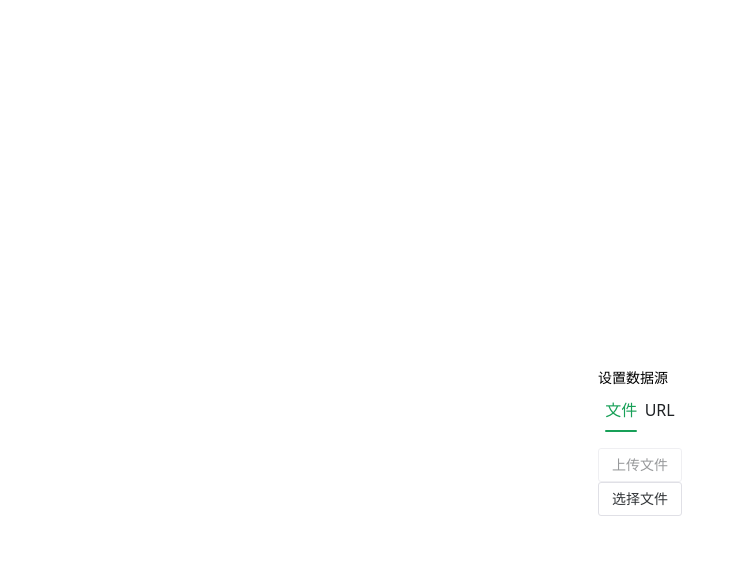
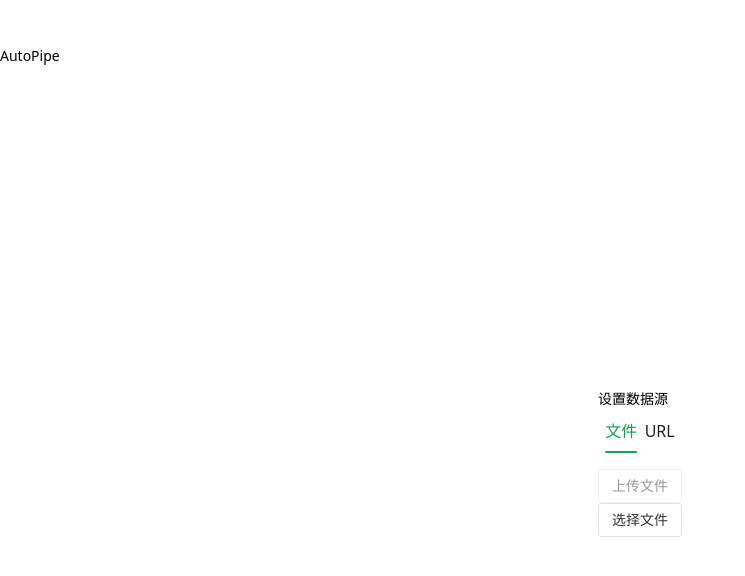
Before and after one commit to quentin996007/auto-pipeline, a Vue app: page / in a window 1280 px wide. Shown: the top 576 px of the page, without its empty margins (0-745 px from the left). Built offline with nearby package versions, Linux system fonts and the light colour scheme; some icons are missing.

Commit message:
调整标题栏

```diff
--- a/src/App.vue
+++ b/src/App.vue
@@ -1,8 +1,11 @@
 <template>
-  <div class="w-full h-14 bg-white flex flex-col justify-center border-b border-gray-200">
-    <n-icon size="40" color="#0e7a0d" class="pl-4">
+  <div
+    class="w-full bg-white flex flex-row justify-start items-center border-b border-gray-200 space-x-2 p-4"
+  >
+    <n-icon size="40" color="#4C1D95">
       <PiedPiperSquare />
     </n-icon>
+    <p class="text-2xl font-bold font-mono text-violet-900">AutoPipe</p>
   </div>
   <DataSource v-if="!dataSource"></DataSource>
   <Editor v-if="dataSource"></Editor>
```
